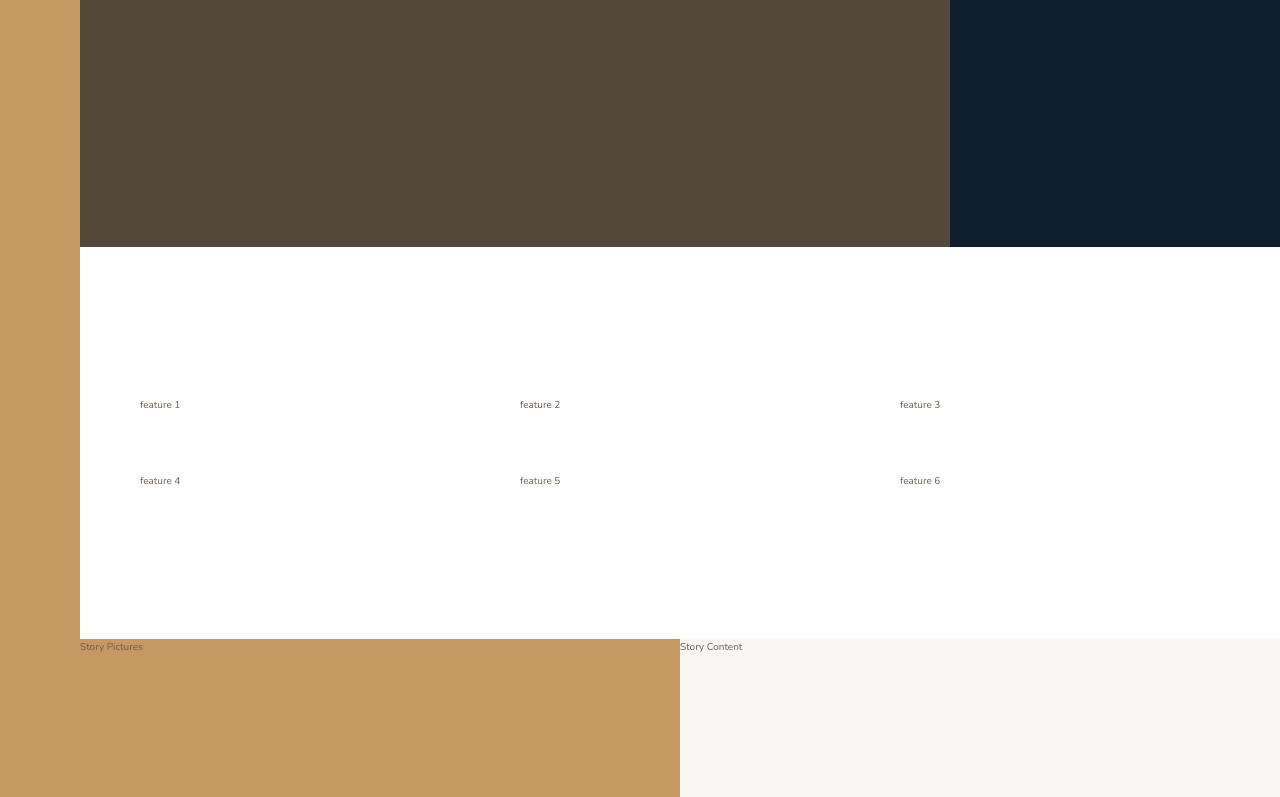
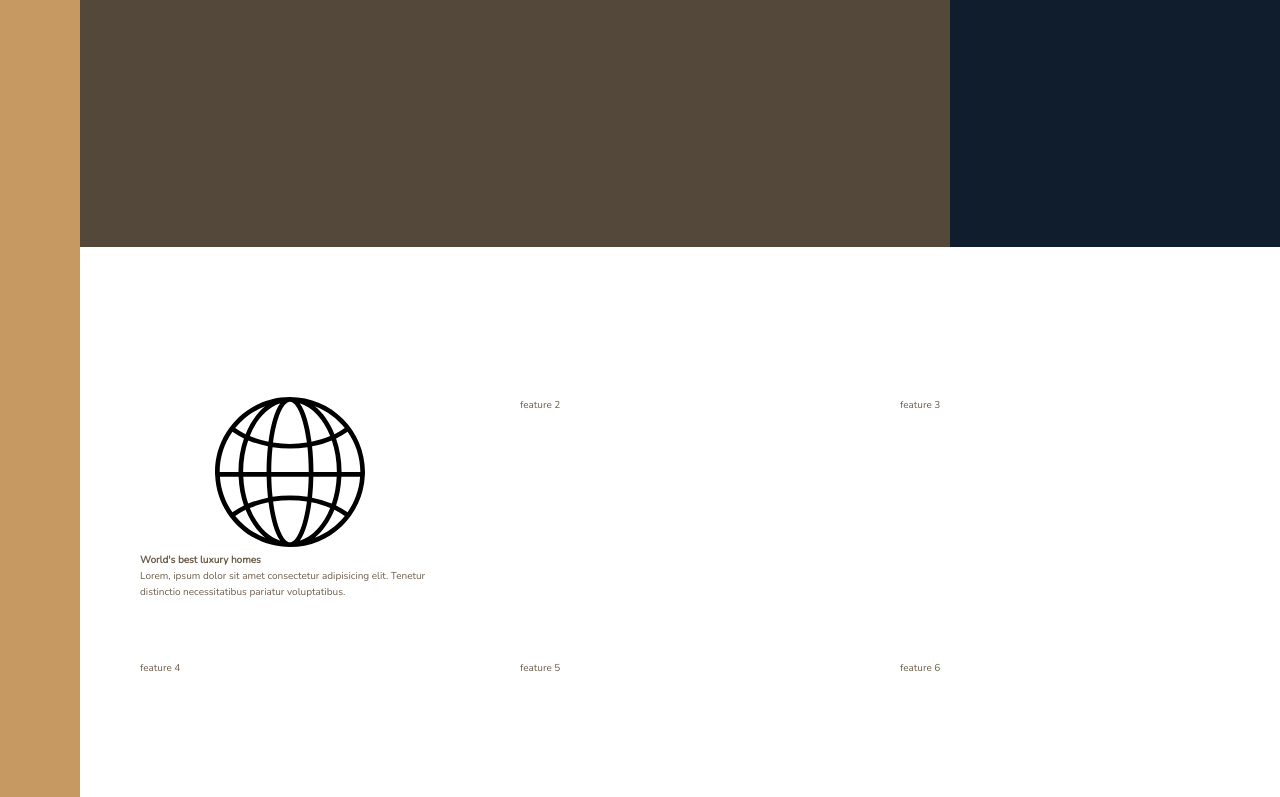
Before and after one commit to rnorman24/Nexter, a website: page index.html in a window 1280 px wide. Shown: the part 393-1190 px from the top of the page. Drawn offline with nearby package versions, Linux system fonts and the light colour scheme.

Commit message:
add features section

```diff
--- a/index.html
+++ b/index.html
@@ -25,7 +25,13 @@
         </div>
 
         <section class="features">
-            <div class="feature">feature 1</div>
+            <div class="feature">
+                <svg class="feature__icon">
+                    <use xlink:href="img/sprite.svg#icon-global"></use>
+                </svg>
+                <h4 class="heading--4">World's best luxury homes</h4>
+                <p class="feature__text">Lorem, ipsum dolor sit amet consectetur adipisicing elit. Tenetur distinctio necessitatibus pariatur voluptatibus.</p>
+            </div>
             <div class="feature">feature 2</div>
             <div class="feature">feature 3</div>
             <div class="feature">feature 4</div>
```
